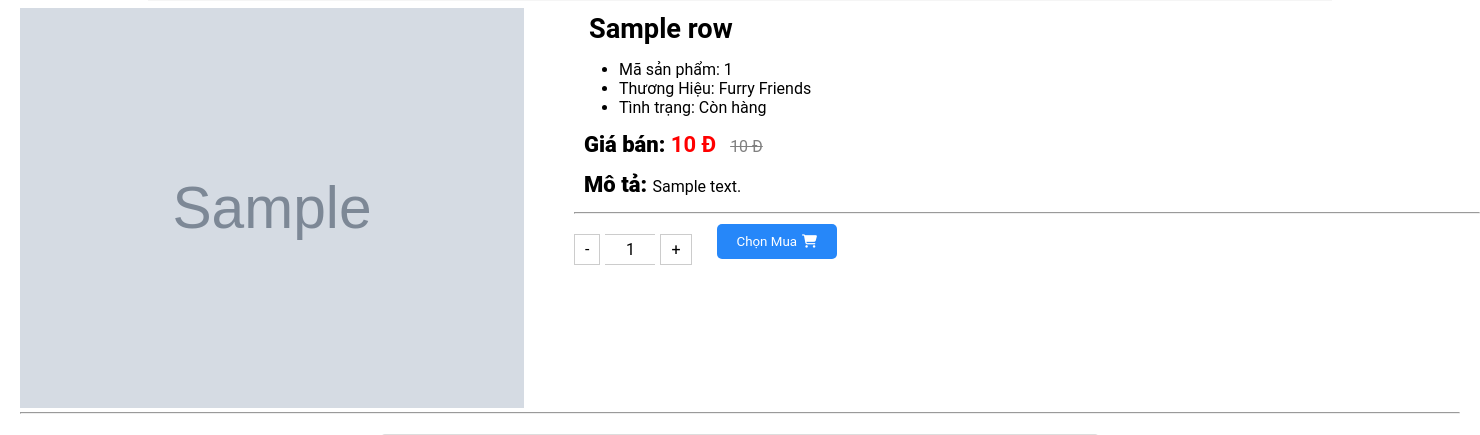
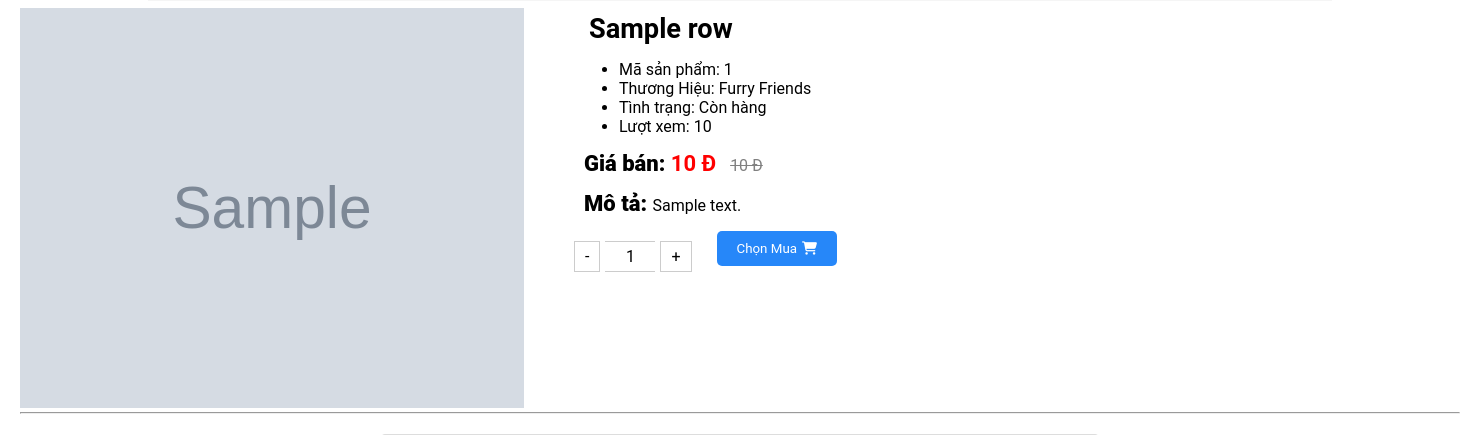
Before and after one commit to AnosMonter/Furryfriends, a PHP site: template site/views/chi_tiet.php in a window 1480 px wide. Shown: the part 132-567 px from the top of the page. Run offline with PHP 8.4, Linux system fonts and the light colour scheme; the template is opened without the code that fills it: most values are stand-ins (such as "Sample title", 1, 10 or a date in 2020); grey boxes marked "Sample" are stand-in pictures; data that the repository does not hold is empty.

Commit message:
Update chi_tiet.php
thêm lượt xem

```diff
--- a/site/views/chi_tiet.php
+++ b/site/views/chi_tiet.php
@@ -16,6 +16,7 @@
                             <span class="out-stock">Hết hàng</span>
                         <?php endif; ?>
                     </li>
+                    <li>Lượt xem: <?php echo $row['Views']; ?></li>
                 </ul>
                 <p>
                     <span style="font-weight: 800; font-size: 22px;">Giá bán: </span>
@@ -25,7 +26,6 @@
                     <?php endif; ?>
                 </p>
                 <p><span style="font-weight: 800; font-size: 22px;">Mô tả: </span><?php echo nl2br($row['Description']); ?></p>
-                <hr>
                 <div id="quantity-container">
                     <button id="btn-decrease" class="btn" onclick="updateQuan(-1)">-</button>
                     <input type="text" id="quantity" value="1" readonly>
```
